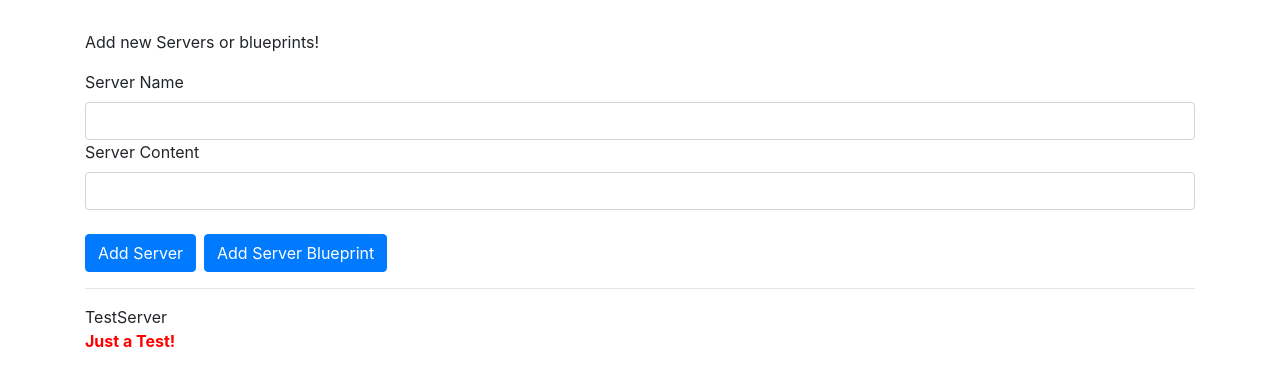
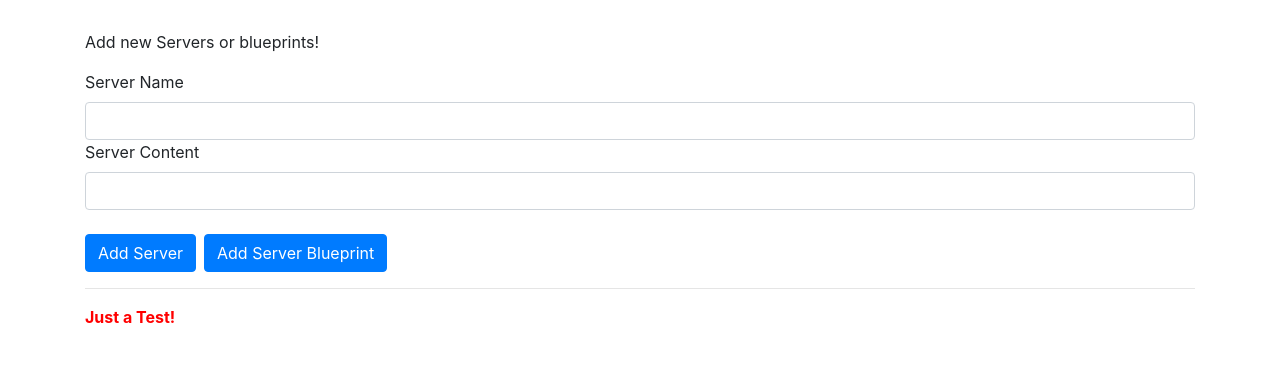
Before and after one commit to ddeveloper72/angular-app-components, an Angular app: page / in a window 1280 px wide. Shown: the top 386 px of the page. Built offline with nearby package versions, Linux system fonts and the light colour scheme.

Commit message:
Only outputing the name, all the other elemts projected via ng-content

```diff
--- a/src/app/server-element/server-element.component.html
+++ b/src/app/server-element/server-element.component.html
@@ -1,5 +1,6 @@
 <div class="panel panel-default">
-  <div class="panel-heading">{{ element.name }}</div>
+  <!-- <div class="panel-heading">{{ element.name }}</div> -->
+  <div class="panel-heading">{{ name }}</div>
   <div class="panel-body">
     <ng-content></ng-content>
   </div>
```
